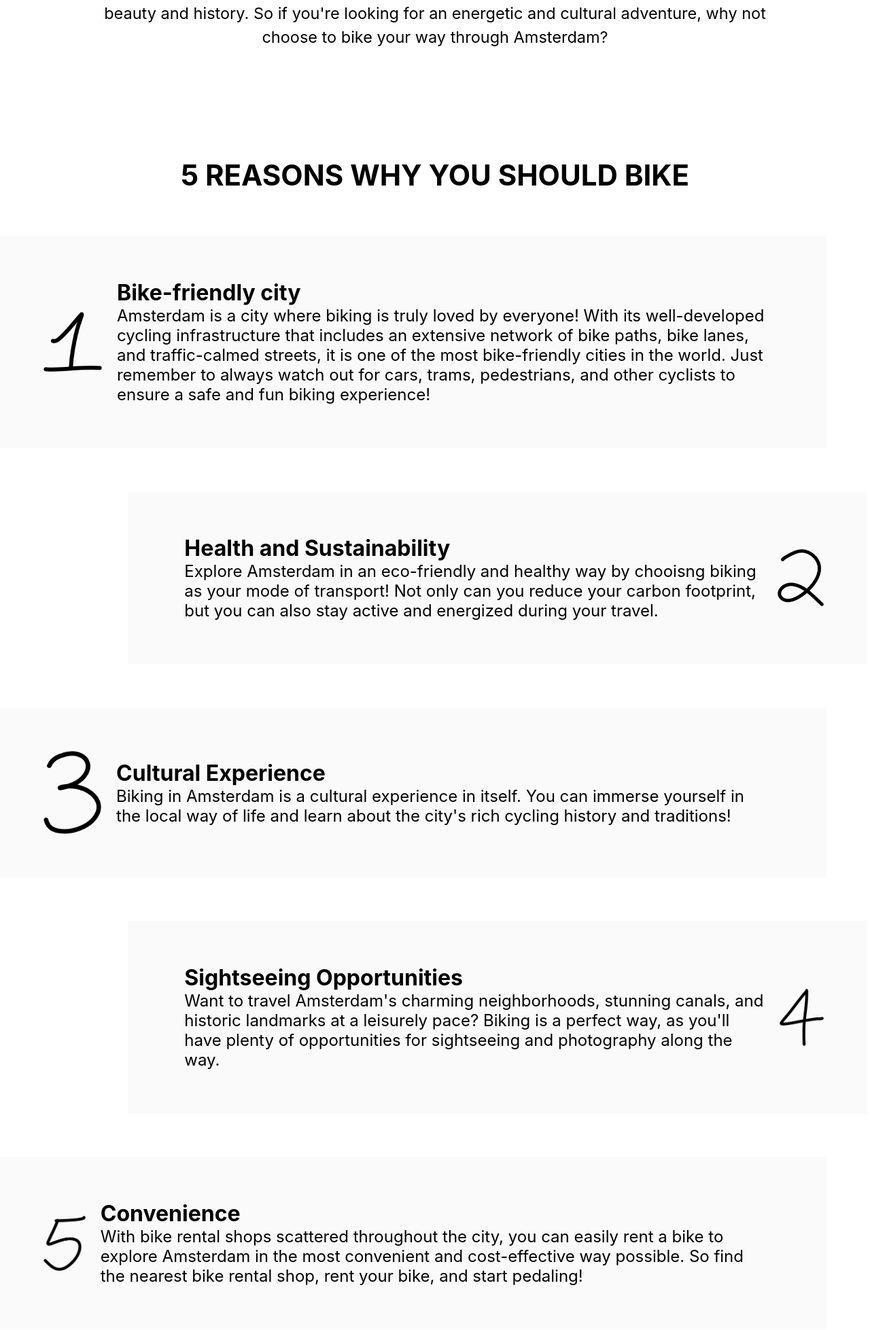
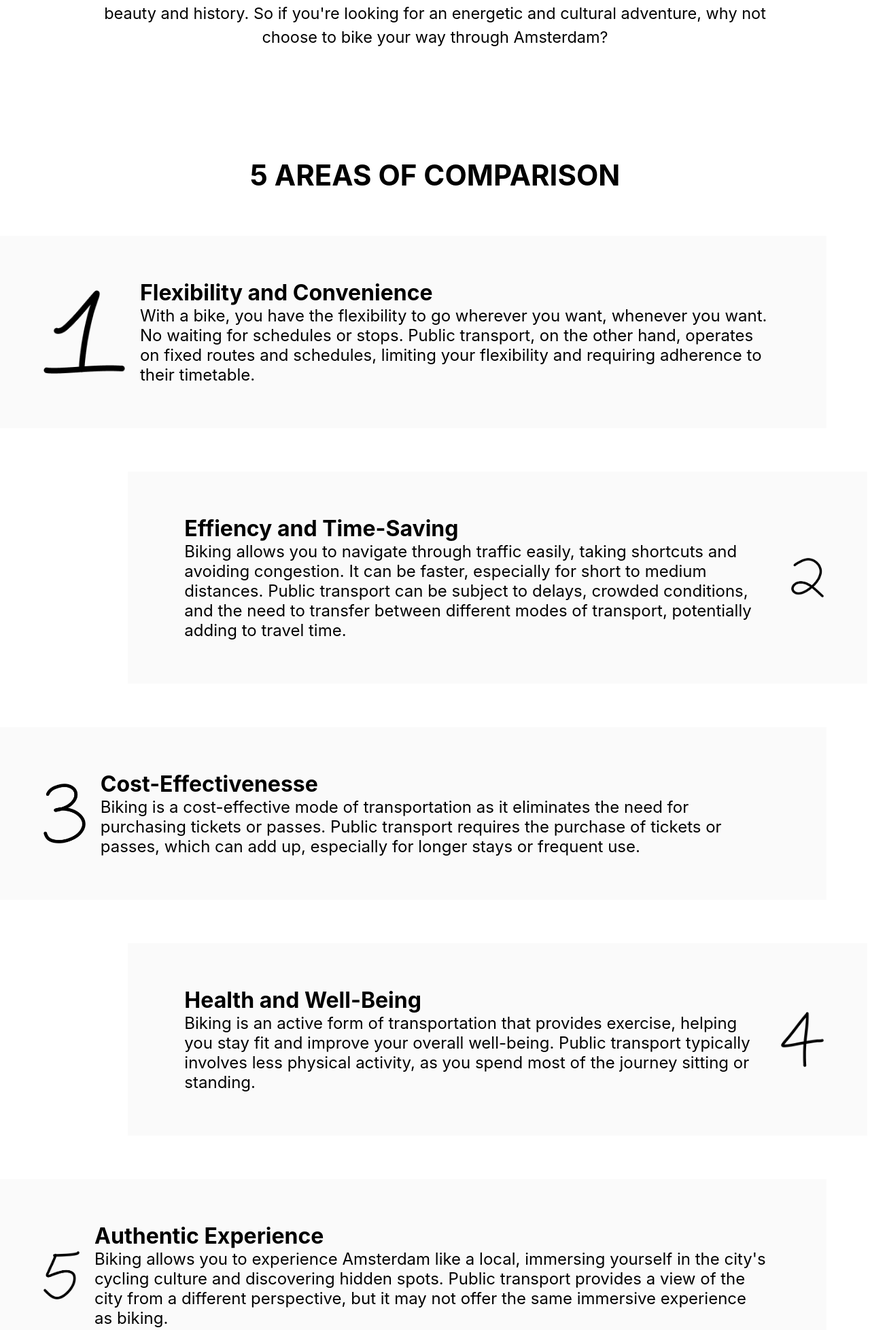
Before and after one commit to sabrina-liu/bikewithus, a Flask app: page /bikingvspublictransport in a window 1280 px wide. Shown: the part 1098-3055 px from the top of the page at 68% size. Run offline with Flask 3, Linux system fonts and the light colour scheme.

Commit message:
reasons updated and bar mick/moos replaced

```diff
--- a/templates/bikingvspublictransport.html
+++ b/templates/bikingvspublictransport.html
@@ -21,7 +21,7 @@
         </div>
 
         <div class="mainsub-block-reason" id="fivereasons">
-            <div class="subpage1-title">5 REASONS WHY YOU SHOULD BIKE</div>
+            <div class="subpage1-title">5 AREAS OF COMPARISON</div>
 
             <div class="mainsub-block-reason">
                 <div class="mainsub-block1" id="reason1-block">
@@ -30,12 +30,10 @@
                             <img src="static/number1.png" alt="number-1">
                         </div>
                         <div class="mainsub-text1" id="homepage-text1">
-                            <div class="subpage1-subtitle1">Bike-friendly city<br>
+                            <div class="subpage1-subtitle1">Flexibility and Convenience<br>
                             <div class="subpage1-text2">
-                                Amsterdam is a city where biking is truly loved by everyone! With its well-developed cycling infrastructure
-                                that includes an extensive network of bike paths, bike lanes, and traffic-calmed streets, it is one of the
-                                most bike-friendly cities in the world. Just remember to always watch out for cars, trams, pedestrians, and
-                                other cyclists to ensure a safe and fun biking experience!
+                                With a bike, you have the flexibility to go wherever you want, whenever you want. No waiting for schedules or stops.
+                                Public transport, on the other hand, operates on fixed routes and schedules, limiting your flexibility and requiring adherence to their timetable.
                             </div>
                             </div>
                         </div>
@@ -47,10 +45,10 @@
                 <div class="mainsub-block2-bg" id="reason2-block">
                     <div class="content">
                         <div class="mainsub-text1" id="homepage-text1">
-                            <div class="subpage1-subtitle1">Health and Sustainability<br>
+                            <div class="subpage1-subtitle1">Effiency and Time-Saving<br>
                             <div class="subpage1-text2">
-                                Explore Amsterdam in an eco-friendly and healthy way by chooisng biking as your mode of transport! Not only
-                                can you reduce your carbon footprint, but you can also stay active and energized during your travel.
+                                Biking allows you to navigate through traffic easily, taking shortcuts and avoiding congestion. It can be faster, especially for short to medium distances.
+                                Public transport can be subject to delays, crowded conditions, and the need to transfer between different modes of transport, potentially adding to travel time.
                             </div>
                             </div>
                         </div>
@@ -68,10 +66,10 @@
                             <img src="static/number3.png" alt="number-3">
                         </div>
                         <div class="mainsub-text1" id="homepage-text1">
-                            <div class="subpage1-subtitle1">Cultural Experience<br>
+                            <div class="subpage1-subtitle1">Cost-Effectivenesse<br>
                             <div class="subpage1-text2">
-                                Biking in Amsterdam is a cultural experience in itself. You can immerse yourself in the local way of life
-                                and learn about the city's rich cycling history and traditions!
+                                Biking is a cost-effective mode of transportation as it eliminates the need for purchasing tickets or passes.
+                                Public transport requires the purchase of tickets or passes, which can add up, especially for longer stays or frequent use.
                             </div>
                             </div>
                         </div>
@@ -83,10 +81,10 @@
                 <div class="mainsub-block2-bg" id="reason2-block">
                     <div class="content">
                         <div class="mainsub-text1" id="homepage-text1">
-                            <div class="subpage1-subtitle1">Sightseeing Opportunities<br>
+                            <div class="subpage1-subtitle1">Health and Well-Being<br>
                             <div class="subpage1-text2">
-                                Want to travel Amsterdam's charming neighborhoods, stunning canals, and historic landmarks at a leisurely pace?
-                                Biking is a perfect way, as you'll have plenty of opportunities for sightseeing and photography along the way.
+                                Biking is an active form of transportation that provides exercise, helping you stay fit and improve your overall well-being.
+                                Public transport typically involves less physical activity, as you spend most of the journey sitting or standing.
                             </div>
                             </div>
                         </div>
@@ -104,10 +102,10 @@
                             <img src="static/number5.png" alt="number-5">
                         </div>
                         <div class="mainsub-text1" id="homepage-text1">
-                            <div class="subpage1-subtitle1">Convenience<br>
+                            <div class="subpage1-subtitle1">Authentic Experience<br>
                             <div class="subpage1-text2">
-                                With bike rental shops scattered throughout the city, you can easily rent a bike to explore Amsterdam in the most
-                                convenient and cost-effective way possible. So find the nearest bike rental shop, rent your bike, and start pedaling!
+                                Biking allows you to experience Amsterdam like a local, immersing yourself in the city's cycling culture and discovering hidden spots.
+                                Public transport provides a view of the city from a different perspective, but it may not offer the same immersive experience as biking.
                             </div>
                             </div>
                         </div>
--- a/templates/westsidestory.html
+++ b/templates/westsidestory.html
@@ -33,7 +33,7 @@
                     </div>
                 </div>
                 <div class="route-locations">
-                    <div class="place-title" id="location-name">JOORDAN</div>
+                    <div class="place-title" id="location-name">JORDAAN</div>
                     <img src="static/joordan.png" class="stop-image">
                     <div class="overlay">
                         <div class="place-description">Amsterdam's most famous and sung-about neighborhood.</div>
@@ -65,7 +65,7 @@
                     </div>
                 </div>
                 <div class="route-locations">
-                    <div class="place-title" id="location-name">BAR MICK</div>
+                    <div class="place-title" id="location-name">BAR MOOS</div>
                     <img src="static/mick.png" class="stop-image">
                     <div class="overlay">
                         <div class="place-description">A lovely day cafe for a drink.</div>
```
